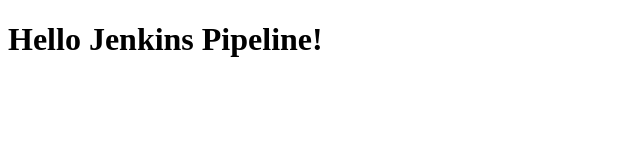
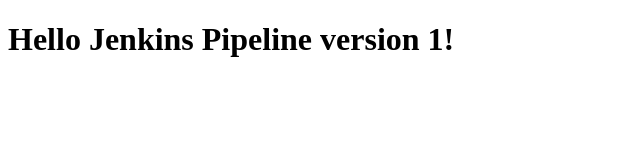
Before and after one commit to 24261A05K4/jenkins-version-demo, a plain HTML site: page index.html in a window 1280 px wide. Shown: the whole page, without its empty margins (0-640 px from the left). Drawn offline with Linux system fonts and the light colour scheme.

Commit message:
Update index.html

```diff
--- a/index.html
+++ b/index.html
@@ -4,6 +4,6 @@
     <title>Jenkins version Demo</title>
 </head>
 <body>
-    <h1>Hello Jenkins Pipeline!</h1>
+    <h1>Hello Jenkins Pipeline version 1!</h1>
 </body>
 </html>
```
